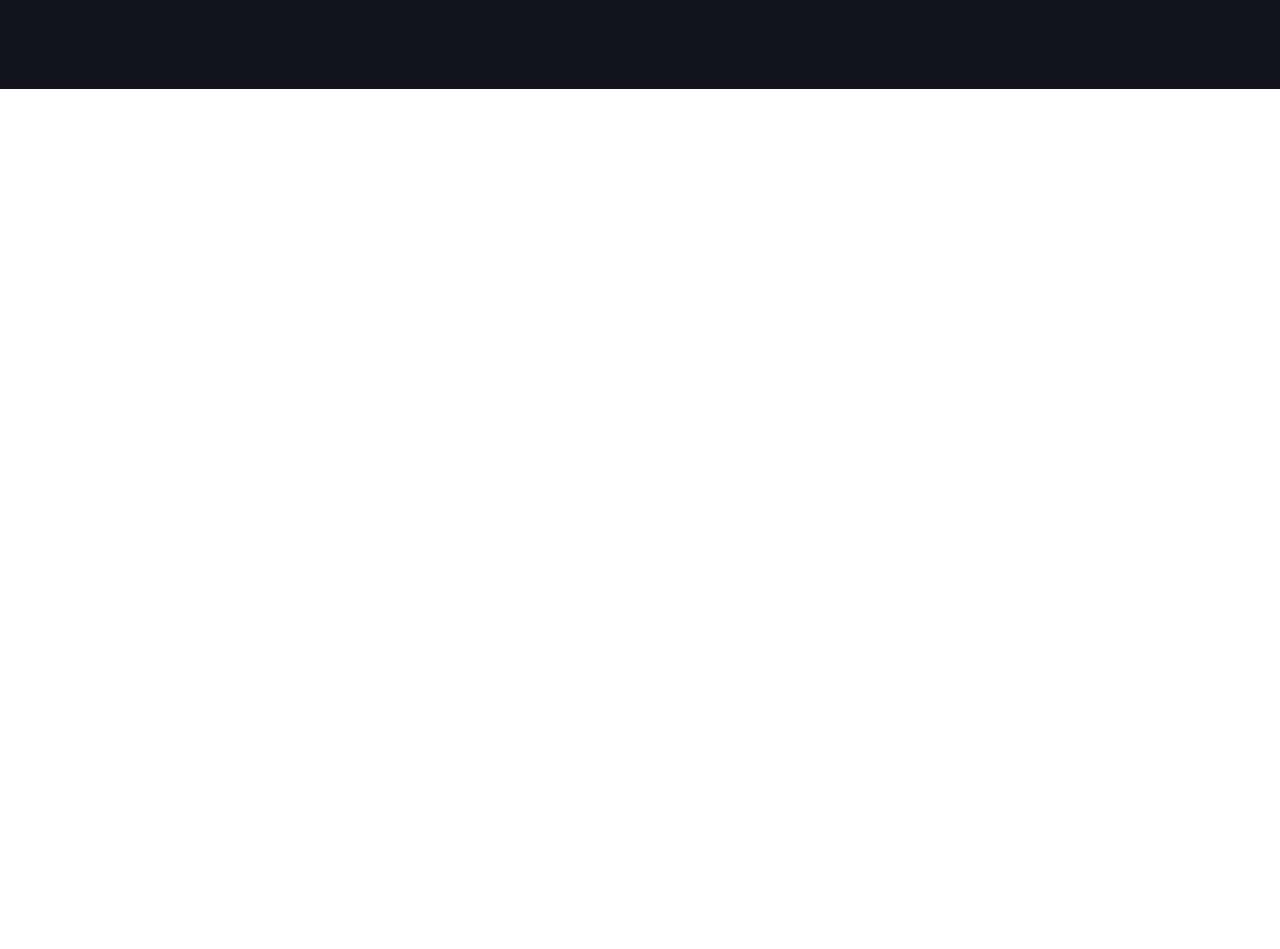
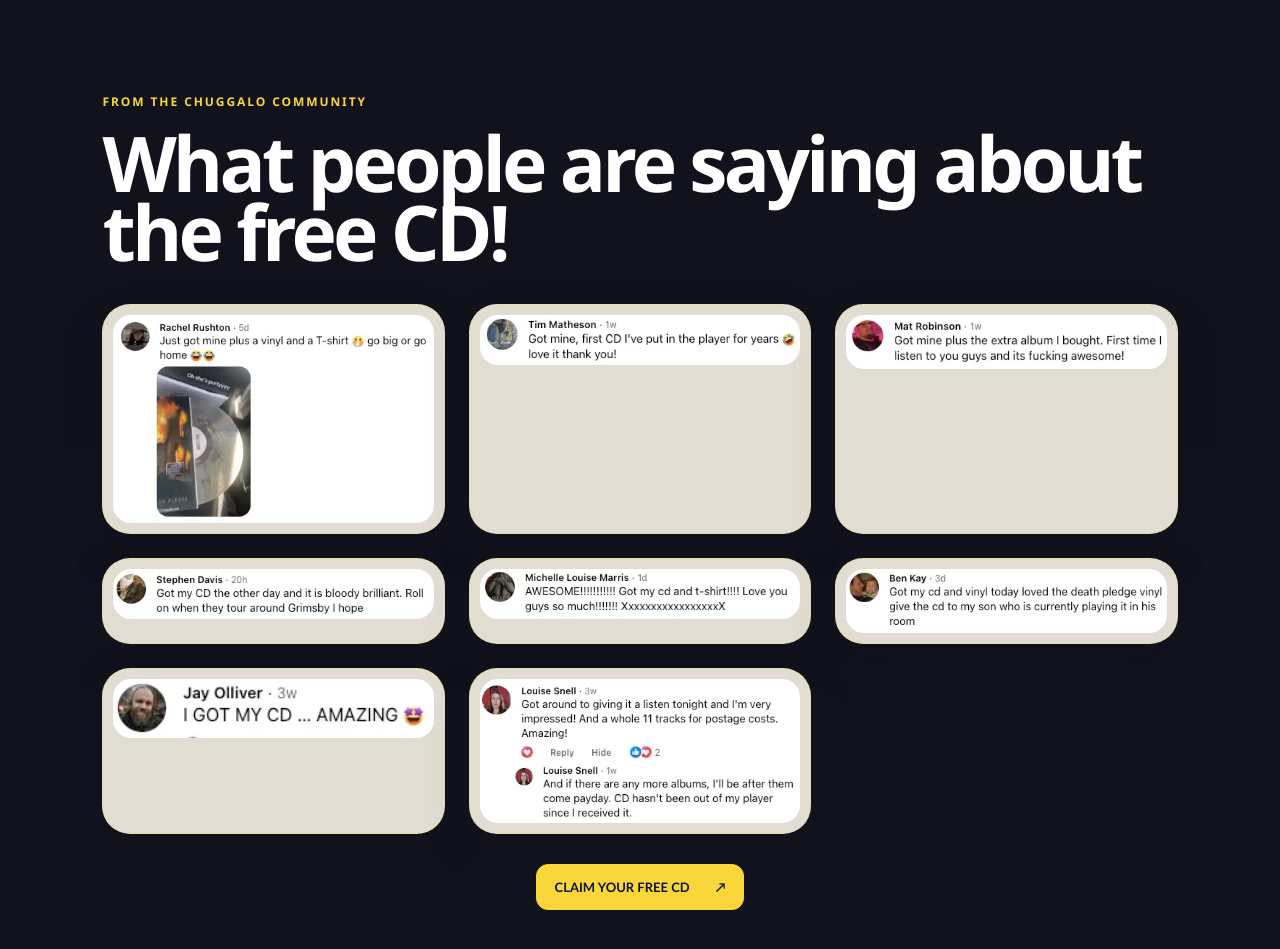
Before and after one commit to chuggaboomband-netizen/chuggaboomfreecd, a Next.js app: page / in a window 1280 px wide. Shown: the part 2920-3869 px from the top of the page. Before the commit the page ends 3009 px from the top, so only its background shows below. Built offline with nearby package versions, Linux system fonts and the light colour scheme.

Commit message:
Unify testimonial sections across landing pages

```diff
--- a/app/claim/page.tsx
+++ b/app/claim/page.tsx
@@ -4,6 +4,7 @@ import Image from "next/image";
 import { readConfig } from "@/lib/config-store";
 import { buildPermalink, collectDiscountCodes, selectedVariantIds, sortProducts } from "@/lib/funnel";
 import { getShopifyInventorySnapshot } from "@/lib/reports";
+import { TestimonialsSection } from "@/app/testimonials-section";
 
 export default async function ClaimPage() {
   const config = await readConfig();
@@ -37,7 +38,7 @@ export default async function ClaimPage() {
 
         <section className="claim-store-faq" id="faq"><div><h2>Got some questions?</h2><a className="claim-store-button" href="/claim/offer">CLAIM THE CD <span>→</span></a></div><div>{[["You’re charging £4.99, so it’s not free is it?","Fair question. The CD itself is free. The £4.99 covers part of the cost of advertising, postage and packing, but it doesn’t cover all of it. Once those costs are taken into account, we actually lose money on every order. We’re doing that because we want more people to discover ChuggaBoom and hear the music."],["When will it arrive?","We aim to pack and post orders within 3–5 working days."],["Can I add merch?","Yes. After you click to claim your CD, we’ll show you any available merch and other extras before you reach the Shopify checkout. You can add as much or as little as you like, then continue with just the CD if you prefer."]].map(([question, answer]) => <details key={question}><summary>{question}</summary><p>{answer}</p></details>)}</div></section>
 
-        {testimonials.length > 0 ? <section className="claim-testimonials"><div className="claim-testimonials-heading"><p className="claim-store-kicker">FROM THE CHUGGALO COMMUNITY</p><h2>What people are saying about the free CD!</h2></div><div className="claim-testimonials-grid">{testimonials.map((testimonial) => <figure key={testimonial.id}><Image src={testimonial.imageSrc} alt={testimonial.altText || "Facebook comment about ChuggaBoom"} width={900} height={700} />{testimonial.caption ? <figcaption>{testimonial.caption}</figcaption> : null}</figure>)}</div></section> : null}
+        <TestimonialsSection testimonials={testimonials} ctaHref="/claim/offer" />
 
         <footer className="claim-store-footer"><Image src="/chuggaboom-logo-straight.png" alt="ChuggaBoom" width={300} height={103} /><p>© 2026 ChuggaBoom</p></footer>
       </div>
--- a/app/globals.css
+++ b/app/globals.css
@@ -128,12 +128,18 @@ body {
 .claim-store-about{grid-template-columns:1.25fr .75fr}
 .claim-about-image{padding:4px;transform:scale(1.08)}
 .claim-store-faq h2{max-width:430px}
-.claim-testimonials{padding:76px 8vw;background:var(--card);border-top:1px solid var(--line)}
-.claim-testimonials-heading h2{max-width:560px;margin:0;color:var(--brand-navy);font:900 clamp(42px,5vw,72px)/.9 var(--display);letter-spacing:-.05em}
-.claim-testimonials-grid{columns:3 240px;column-gap:24px;margin-top:38px}
-.claim-testimonials figure{display:inline-block;width:100%;margin:0 0 24px;padding:10px;border:1px solid var(--line);border-radius:var(--radius-lg);background:var(--panel);box-shadow:var(--shadow);break-inside:avoid}
+.claim-testimonials{width:100vw;margin-left:calc(50% - 50vw);padding:76px max(8vw,32px);background:var(--card);border-top:1px solid var(--line);box-sizing:border-box}
+.claim-testimonials-heading h2{max-width:none;margin:0;color:var(--brand-navy);font:900 clamp(42px,6vw,96px)/.9 var(--display);letter-spacing:-.05em}
+.claim-testimonials-grid{display:grid;grid-template-columns:repeat(3,minmax(0,1fr));gap:24px;margin-top:38px;min-width:0}
+.claim-testimonials figure{min-width:0;margin:0;padding:10px;border:1px solid var(--line);border-radius:var(--radius-lg);background:var(--panel);box-shadow:var(--shadow)}
 .claim-testimonials figure img{display:block;width:100%;height:auto;border-radius:var(--radius-md)}
 .claim-testimonials figcaption{padding:14px 4px 2px;color:var(--muted);font-size:13px;line-height:1.45}
+.claim-testimonials-cta{display:flex;justify-content:center;margin-top:30px}
+.claim-testimonials.is-dark{background:transparent;border-top:0;color:white}
+.claim-testimonials.is-dark .claim-store-kicker{color:var(--brand-yellow)}
+.claim-testimonials.is-dark .claim-testimonials-heading h2{color:white}
+.claim-testimonials.is-dark figure{background:var(--panel);border-color:rgba(249,215,58,.22)}
+.claim-testimonials.is-dark .claim-store-button-dark{background:var(--brand-yellow);border-color:var(--brand-yellow);color:var(--brand-navy-deep)}
 .portal-testimonial-grid{display:grid;grid-template-columns:repeat(3,minmax(0,1fr));gap:18px}
 .portal-testimonial-card{display:grid;gap:12px;align-content:start;padding:14px;border:1px solid var(--line);border-radius:var(--radius-md);background:var(--panel)}
 .portal-testimonial-card img{display:block;width:100%;height:220px;object-fit:contain;background:white;border-radius:var(--radius-sm)}
@@ -145,7 +151,7 @@ body {
 @media(min-width:701px){.claim-store-shell{width:min(1800px,calc(100% - 48px));max-width:1800px}}
 @media(min-width:701px){.claim-store-product{grid-template-columns:minmax(0,1.2fr) minmax(400px,.8fr);gap:6vw}.claim-product-image{min-width:0;min-height:clamp(480px,34vw,700px);display:flex;align-items:center;justify-content:center;transform:none}.claim-product-image img{width:100%;max-width:900px}}
 @media(min-width:701px){.claim-upsell-card{display:grid;grid-template-columns:minmax(0,1.15fr) minmax(380px,.85fr);align-items:stretch}.claim-upsell-image{display:flex;align-items:center;justify-content:center;min-height:440px;padding:34px}.claim-upsell-image img{width:100%;height:auto;max-height:460px;object-fit:contain;border-radius:var(--radius-md)}}
-@media(max-width:1000px) and (min-width:701px){.claim-testimonials-grid{columns:2 240px}}
+@media(max-width:1000px) and (min-width:701px){.claim-testimonials-grid{grid-template-columns:repeat(2,minmax(0,1fr))}}
 @media(max-width:700px){.claim-store-hero,.claim-store-product,.claim-store-about{grid-template-columns:1fr}.claim-hero-image-wrap,.claim-product-image,.claim-about-image{transform:none}.claim-testimonials{padding:55px 7vw}.claim-testimonials-grid{columns:1}.portal-testimonial-grid{grid-template-columns:1fr}.claim-store-faq h2{max-width:none}}
 @media(max-width:700px){.claim-upsell-intro h1{font-size:clamp(40px,13vw,64px)}.claim-upsell-intro{padding:44px 7vw}}
 
--- a/app/page.tsx
+++ b/app/page.tsx
@@ -3,11 +3,13 @@ import Image from "next/image";
 
 import { readConfig } from "@/lib/config-store";
 import { sortProducts } from "@/lib/funnel";
+import { TestimonialsSection } from "@/app/testimonials-section";
 
 export default async function HomePage() {
   const config = await readConfig();
   const { campaign } = config;
   const coreProduct = sortProducts(config.products).find((product) => product.isDefault) ?? config.products[0];
+  const testimonials = config.testimonials || [];
 
   return (
     <main className="landing-page">
@@ -134,6 +136,8 @@ export default async function HomePage() {
             {campaign.bandName}
           </p>
         </section>
+
+        <TestimonialsSection testimonials={testimonials} ctaHref="/offer" theme="dark" />
       </div>
     </main>
   );
--- /dev/null
+++ b/app/testimonials-section.tsx
@@ -0,0 +1,34 @@
+import Image from "next/image";
+
+import type { Testimonial } from "@/lib/types";
+
+export function TestimonialsSection({ testimonials, ctaHref, theme = "light" }: { testimonials: Testimonial[]; ctaHref: string; theme?: "light" | "dark" }) {
+  if (testimonials.length === 0) return null;
+
+  return (
+    <section className={`claim-testimonials ${theme === "dark" ? "is-dark" : ""}`}>
+      <div className="claim-testimonials-heading">
+        <p className="claim-store-kicker">FROM THE CHUGGALO COMMUNITY</p>
+        <h2>What people are saying about the free CD!</h2>
+      </div>
+      <div className="claim-testimonials-grid">
+        {testimonials.map((testimonial) => (
+          <figure key={testimonial.id}>
+            <Image
+              src={testimonial.imageSrc}
+              alt={testimonial.altText || "Facebook comment about ChuggaBoom"}
+              width={900}
+              height={700}
+            />
+            {testimonial.caption ? <figcaption>{testimonial.caption}</figcaption> : null}
+          </figure>
+        ))}
+      </div>
+      <div className="claim-testimonials-cta">
+        <a className="claim-store-button claim-store-button-dark" href={ctaHref}>
+          CLAIM YOUR FREE CD <span>↗</span>
+        </a>
+      </div>
+    </section>
+  );
+}
```
